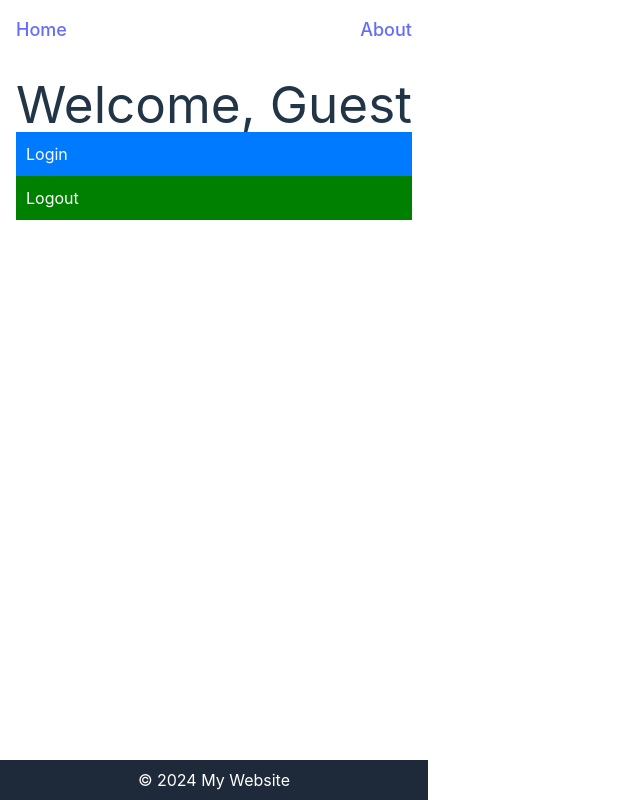
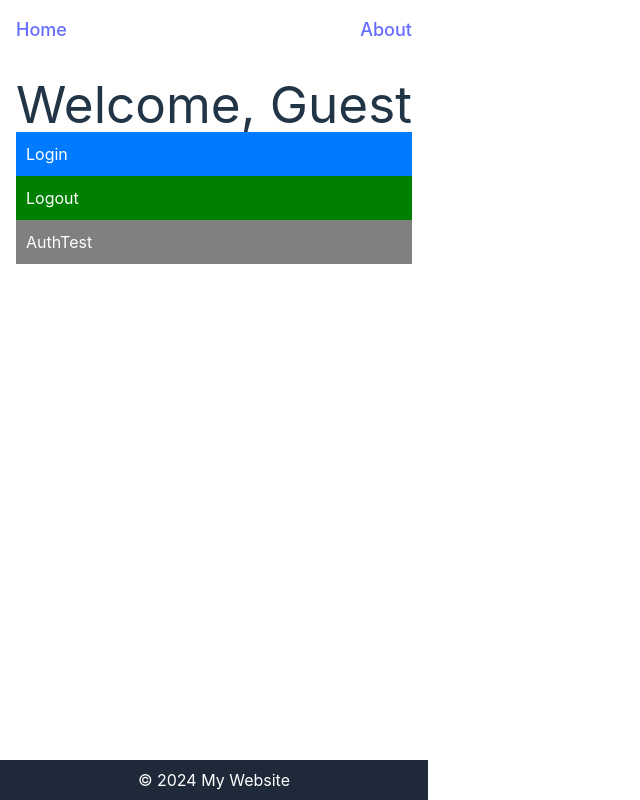
Before and after one commit to gitdevjin/ink-and-insights-ui, a React app: page / in a window 1280 px wide. Shown: the whole page, without its empty margins (0-640 px from the left). Built offline with nearby package versions, Linux system fonts and the light colour scheme; no server answers; the HTML template or start-up script is replaced by a standard one.

Commit message:
authenticate test added

```diff
--- a/src/Components/Body/Home.tsx
+++ b/src/Components/Body/Home.tsx
@@ -3,6 +3,22 @@ import { useUser } from "../../hooks/use-user";
 
 export default function Home() {
   const { user, logout } = useUser();
+  const accessToken = localStorage.getItem("accessToken");
+
+  const authTest = async () => {
+    const response = await fetch("http://localhost:8080/auth/test", {
+      method: "POST",
+      credentials: "include",
+      headers: {
+        Authorization: `Bearer ${accessToken}`, // Attach the token
+        "Content-Type": "application/json",
+        "Cache-Control": "no-cache",
+      },
+    });
+    const data = await response.json();
+    console.log(data);
+  };
+
   return (
     <div className="flex flex-col">
       <h1>Welcome, {user ? user?.name : "Guest"}</h1>
@@ -28,6 +44,17 @@ export default function Home() {
       >
         Logout
       </div>
+      <div
+        onClick={authTest}
+        style={{
+          cursor: "pointer",
+          padding: "10px",
+          background: "grey",
+          color: "white",
+        }}
+      >
+        AuthTest
+      </div>
     </div>
   );
 }
--- a/src/hooks/use-user.tsx
+++ b/src/hooks/use-user.tsx
@@ -37,7 +37,7 @@ export const UserProvider = ({ children }: UserProviderProps) => {
   const refreshAccessToken = async () => {
     try {
       const response = await fetch(
-        "http://localhost:8080/api/auth/google/refresh",
+        "http://localhost:8080/auth/google/refresh",
         {
           method: "POST",
           credentials: "include",
@@ -68,7 +68,7 @@ export const UserProvider = ({ children }: UserProviderProps) => {
   }
 
   const logout = () => {
-    fetch("http://localhost:8080/api/auth/google/logout", {
+    fetch("http://localhost:8080/auth/google/logout", {
       method: "POST",
       credentials: "include",
     });
@@ -78,15 +78,12 @@ export const UserProvider = ({ children }: UserProviderProps) => {
   };
 
   const login = async (googleAccessToken: string) => {
-    const response = await fetch(
-      "http://localhost:8080/api/auth/google/login",
-      {
-        method: "POST",
-        headers: { "Content-Type": "application/json" },
-        credentials: "include",
-        body: JSON.stringify({ googleAccessToken }),
-      }
-    );
+    const response = await fetch("http://localhost:8080/auth/google/login", {
+      method: "POST",
+      headers: { "Content-Type": "application/json" },
+      credentials: "include",
+      body: JSON.stringify({ googleAccessToken }),
+    });
 
     if (!response.ok) throw new Error("Login failed");
 
```
